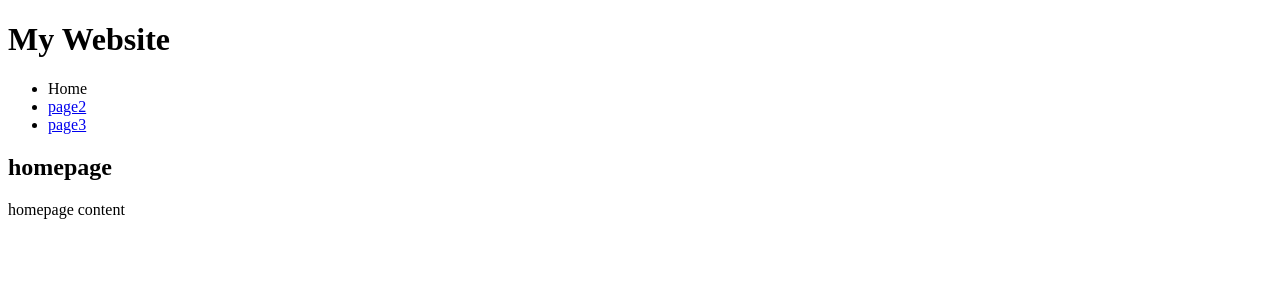
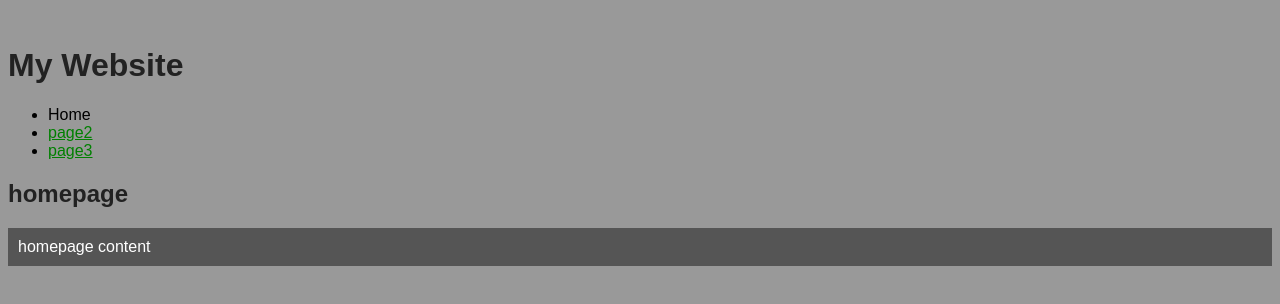
Before and after one commit to NaughtNoah/naughtnoah.github.io, a plain HTML site: page index.html in a window 1280 px wide. Drawn offline with Linux system fonts and the light colour scheme.

Commit message:
"bug fixes"

```diff
--- a/index.html
+++ b/index.html
@@ -2,6 +2,7 @@
 <html>
 <head>
 	<title> Noah's Website</title>
+	<link rel="stylesheet" type="text/css" href="main.css">﻿
 </head>
 <body>
 <h1>My Website</h1>
```
Also changed, not shown: page2.html (+1 -0 lines), page3.html (+1 -0 lines).
